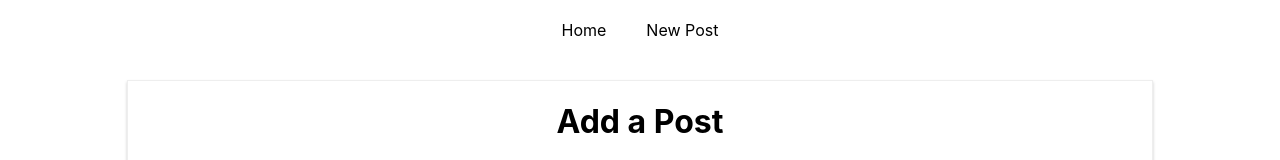
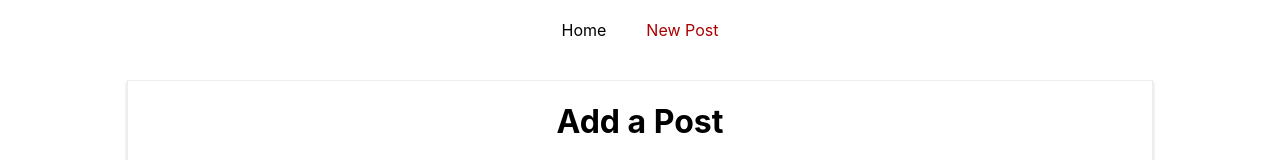
Before and after one commit to shubhamgupta2901/react-routing, a React (Create React App) app: page /new-post in a window 1280 px wide. Shown: the top 160 px of the page. Built offline with nearby package versions, Linux system fonts and the light colour scheme.

Commit message:
styling the active route

```diff
--- a/src/containers/Blog/Blog.js
+++ b/src/containers/Blog/Blog.js
@@ -1,5 +1,5 @@
 import React, { Component } from 'react';
-import {Route, Link} from 'react-router-dom';
+import {Route, NavLink} from 'react-router-dom';
 import FullPost from './FullPost/FullPost';
 import NewPost from './NewPost/NewPost';
 import styles from './Blog.module.css';
@@ -20,8 +20,23 @@ class Blog extends Component {
                 <header>
                     <nav>
                         <ul>
-                            <li><Link to="/" exact>Home</Link></li>
-                            <li><Link to="/new-post">New Post</Link></li>
+                            <li className={styles.listStyle}>
+                                <NavLink
+                                    activeClassName={styles.activeNavLink}
+                                    to="/"
+                                    exact
+                                >
+                                    Home
+                                </NavLink>
+                            </li>
+                            <li className={styles.listStyle}>
+                                <NavLink
+                                    activeClassName={styles.activeNavLink}
+                                    to="/new-post"
+                                >
+                                    New Post
+                                </NavLink>
+                            </li>
                         </ul>
                     </nav>
                 </header>
--- a/src/containers/Blog/Blog.module.css
+++ b/src/containers/Blog/Blog.module.css
@@ -12,12 +12,18 @@
     margin: 20px;
 }
 
+.listStyle{
+    list-style: none;
+}
+
 .Blog a{
     text-decoration: none;
     color: black;
 }
 
 .Blog a:hover,
-.Blog a:active{
+.Blog a.active {
     color: #fa923f;
 }
+
+a.activeNavLink {color:#a00;}
```
